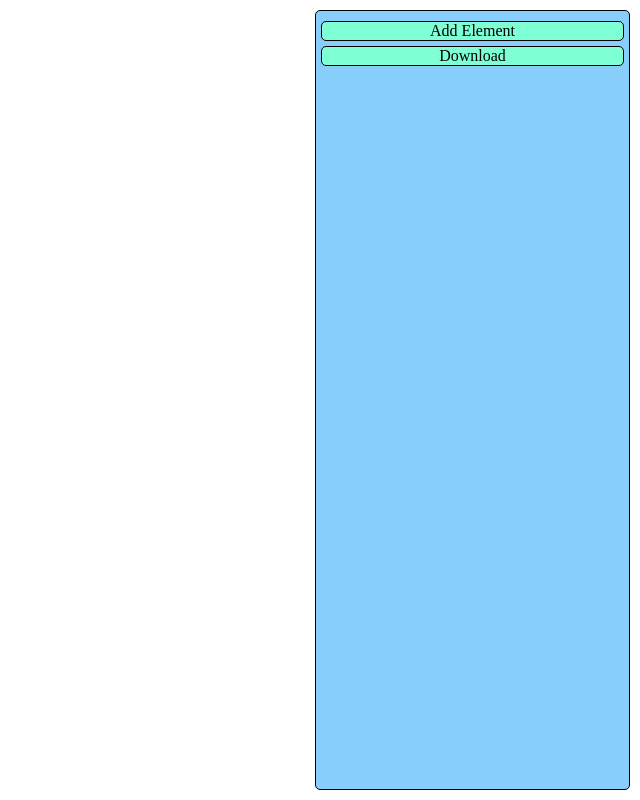
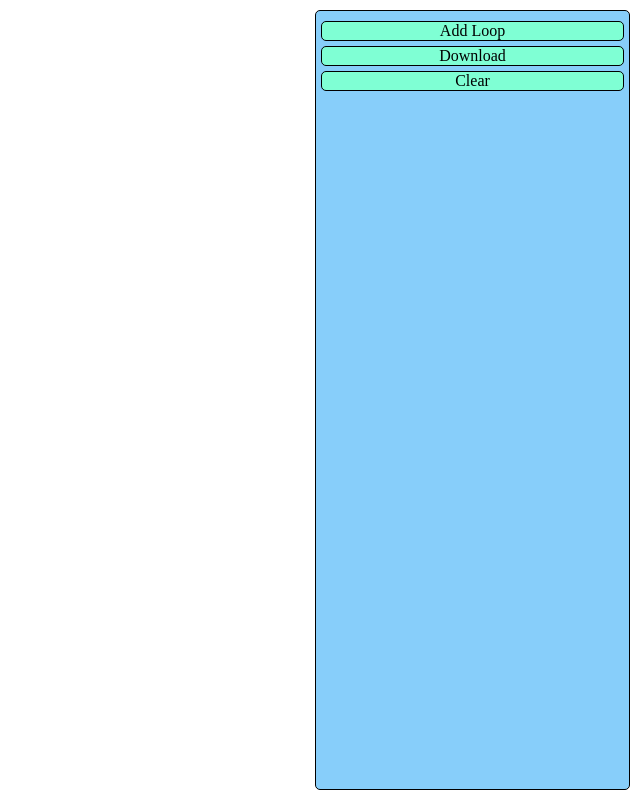
Before and after one commit to emilyselwood/circle_shapes, a plain HTML site: page index.html in a window 1280 px wide. Shown: the whole page, without its empty margins (640-1280 px from the left). Drawn offline with Linux system fonts and the light colour scheme.

Commit message:
add a clear button

```diff
--- a/index.html
+++ b/index.html
@@ -6,7 +6,6 @@
     <style>
         html,
         body {
-
             margin: 0;
             padding: 0;
         }
@@ -46,7 +45,7 @@
             background-color: lightskyblue;
         }
 
-        .addButton {
+        .button {
             width: 100%;
             border: 1px;
             border-style: solid;
@@ -355,6 +354,17 @@
             document.body.removeChild(a);
             URL.revokeObjectURL(blobURL);
         }
+
+        function clear_loops() {
+            console.log("clearing all loops");
+            const parentEl = document.getElementById("controls");
+            // Clear the existing elements.
+            while (parentEl.firstChild) {
+                parentEl.removeChild(parentEl.lastChild);
+            }
+
+            update_drawing();
+        }
     </script>
 </head>
 
@@ -371,12 +381,14 @@
             <div id="controls">
 
             </div>
-            <div id="add_button" class="addButton" onclick="add_element()">
-                Add Element
+            <div id="add_button" class="button" onclick="add_element()">
+                Add Loop
             </div>
-
-            <div id="save_button" class="addButton" onclick="download()">
+            <div id="save_button" class="button" onclick="download()">
                 Download
+            </div>
+            <div id="clear_button" class="button" onclick="clear_loops()">
+                Clear
             </div>
         </div>
     </div>
```
